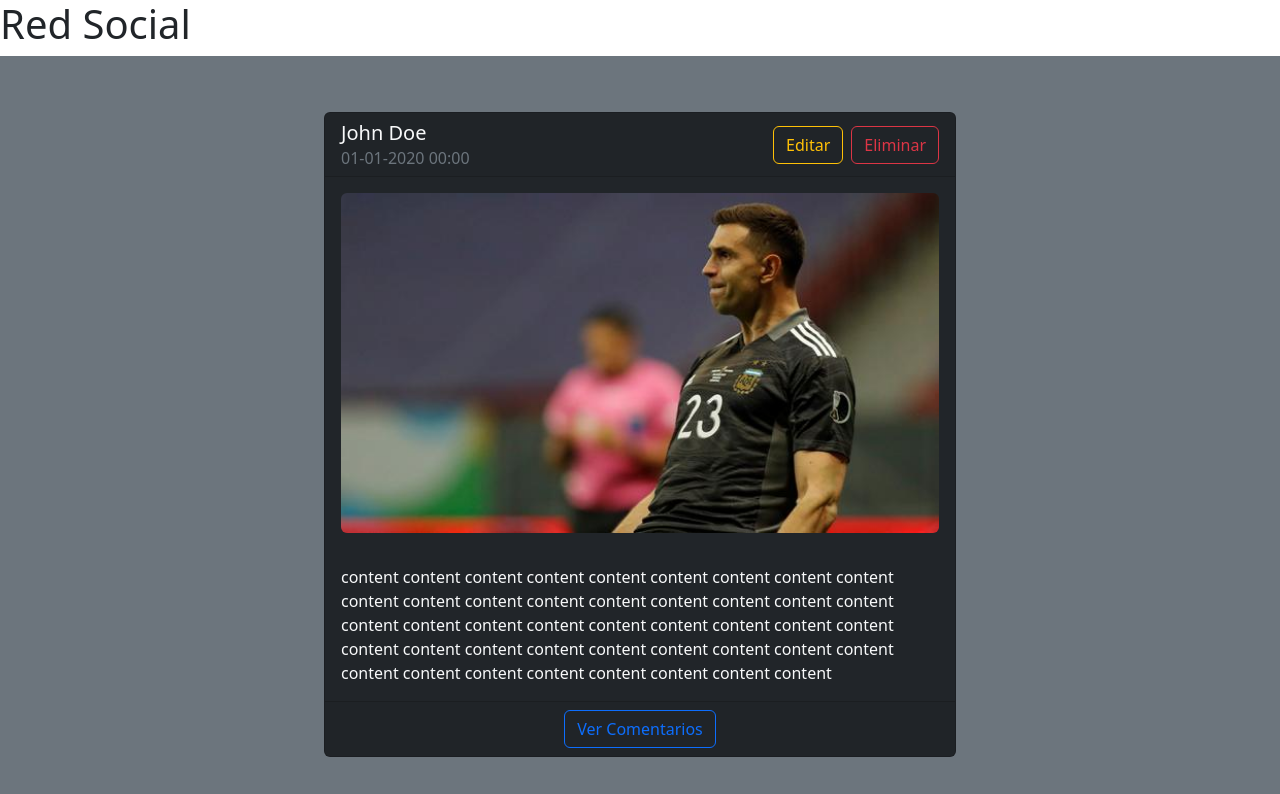
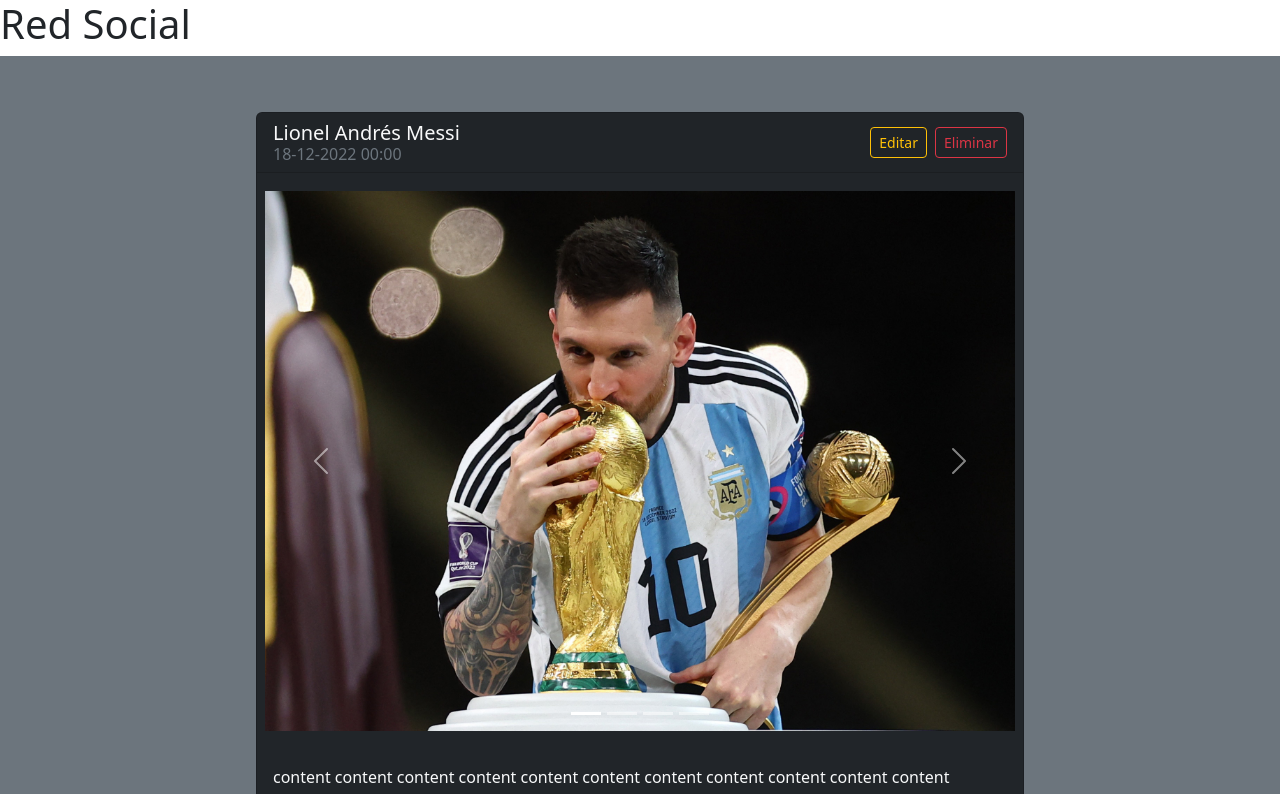
Before and after one commit to team4bits/frontEnd-redSocial, a React (Vite) app: page / in a window 1280 px wide. Shown: the top 794 px of the page. Built offline with nearby package versions, Linux system fonts and the light colour scheme.

Commit message:
carrousel agregado al post

```diff
--- a/src/components/Post.jsx
+++ b/src/components/Post.jsx
@@ -1,30 +1,40 @@
-import { Card, Button } from 'react-bootstrap';
+import { Card, Button, Carousel } from 'react-bootstrap';
 import img1 from '../assets/messi-campeon.jpg';
 import img2 from '../assets/dibu-festejo.jpg';
 import img3 from '../assets/dibu-colombia.jpg';
 import img4 from '../assets/leo-dibu-toro.jpg';
 
 const Post = () => {
+  const images = [img1, img2, img3, img4];
+
   return (
-    <Card className="w-50 mx-auto my-5 bg-dark text-light" style={{ minHeight: '20rem' }}>
-      <Card.Header className='d-flex justify-content-between align-items-center text-light'>
+    <Card className="w-100 w-md-75 w-lg-50 mx-auto my-5 bg-dark text-light" style={{ minHeight: '20rem', maxWidth: '60vw' }}>
+      <Card.Header className='d-flex justify-content-between align-items-center text-light gap-2'>
         <div>
-          <Card.Title className="text-light">John Doe</Card.Title>
-          <Card.Subtitle className="text-secondary">01-01-2020 00:00 </Card.Subtitle>
+          <Card.Title className="text-light mb-1">Lionel Andrés Messi</Card.Title>
+          <Card.Subtitle className="text-secondary">18-12-2022 00:00 </Card.Subtitle>
         </div>
         <div className='d-flex gap-2'>
-          <Button variant="outline-warning">Editar</Button>
-          <Button variant="outline-danger">Eliminar</Button>
+          <Button variant="outline-warning" size="sm">Editar</Button>
+          <Button variant="outline-danger" size="sm">Eliminar</Button>
         </div>
       </Card.Header>
-      <div className="p-3 d-flex justify-content-center">
-        <Card.Img
-          variant="bottom"
-          src={img3}
-          alt="Imagen/imagenes guardada/s"
-          className="rounded w-100 h-auto"
-        />
+
+      <div className="p-2">
+        <Carousel indicators={true} controls={true} interval={null} className="w-100">
+          {images.map((image, index) => (
+            <Carousel.Item key={index}>
+              <img
+                className="d-block w-100 rounded"
+                src={image}
+                alt={`Imagen ${index + 1}`}
+                style={{ height: '35rem', objectFit: 'contain' }}
+              />
+            </Carousel.Item>
+          ))}
+        </Carousel>
       </div>
+
       <Card.Body className="text-light">
         <Card.Text className="text-light text-justify">
           content content content content content content content content content content content
@@ -33,6 +43,7 @@ const Post = () => {
           content content content content content content content content content content content
         </Card.Text>
       </Card.Body>
+
       <Card.Footer className='d-flex justify-content-center align-items-center gap-2 text-light'>
         <Button variant="outline-primary">Ver Comentarios</Button>
       </Card.Footer>
```
